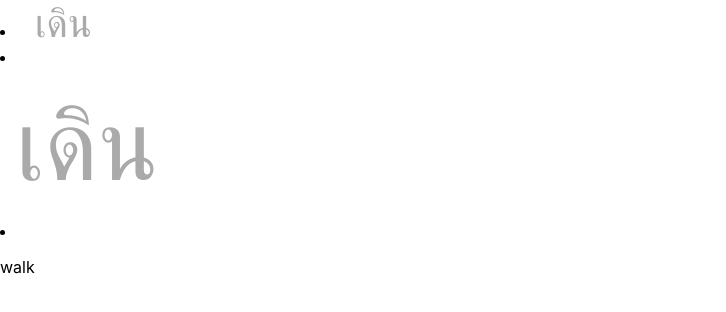
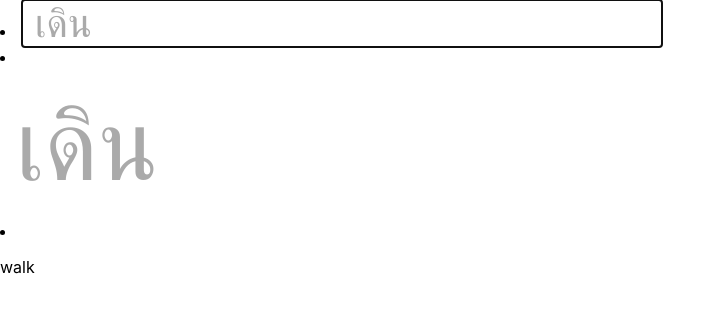
Before and after one commit to shun-harutaro/thaiping, a React (Create React App) app: page / in a window 1280 px wide. Shown: the top 312 px of the page, without its empty margins (0-726 px from the left). Built offline with nearby package versions, Linux system fonts and the light colour scheme.

Commit message:
control focus is possible

```diff
--- a/src/index.js
+++ b/src/index.js
@@ -11,12 +11,16 @@ class Form extends React.Component {
     return (
       <div>
       <li>
-        <input id="form"
+        <input id="form" autoFocus //<- Focus on rendering.
           value={
             this.props.vocab.slice(0, this.props.position) + ' ' +
             this.props.vocab.slice(this.props.position)
           }
+          ref={'input'}
           onChange={this.props.checkValue}
+          onBlur={() => {
+            ReactDOM.findDOMNode(this.refs.input).focus();
+          }}
         />
       </li>
       <li>
```
